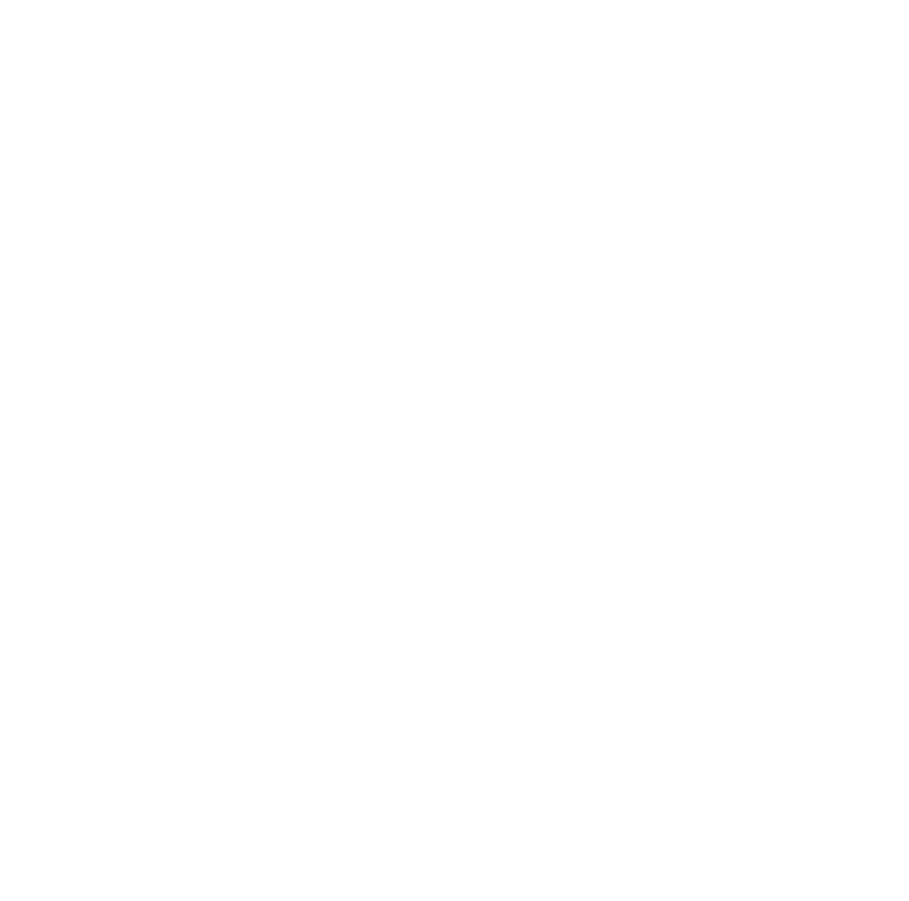
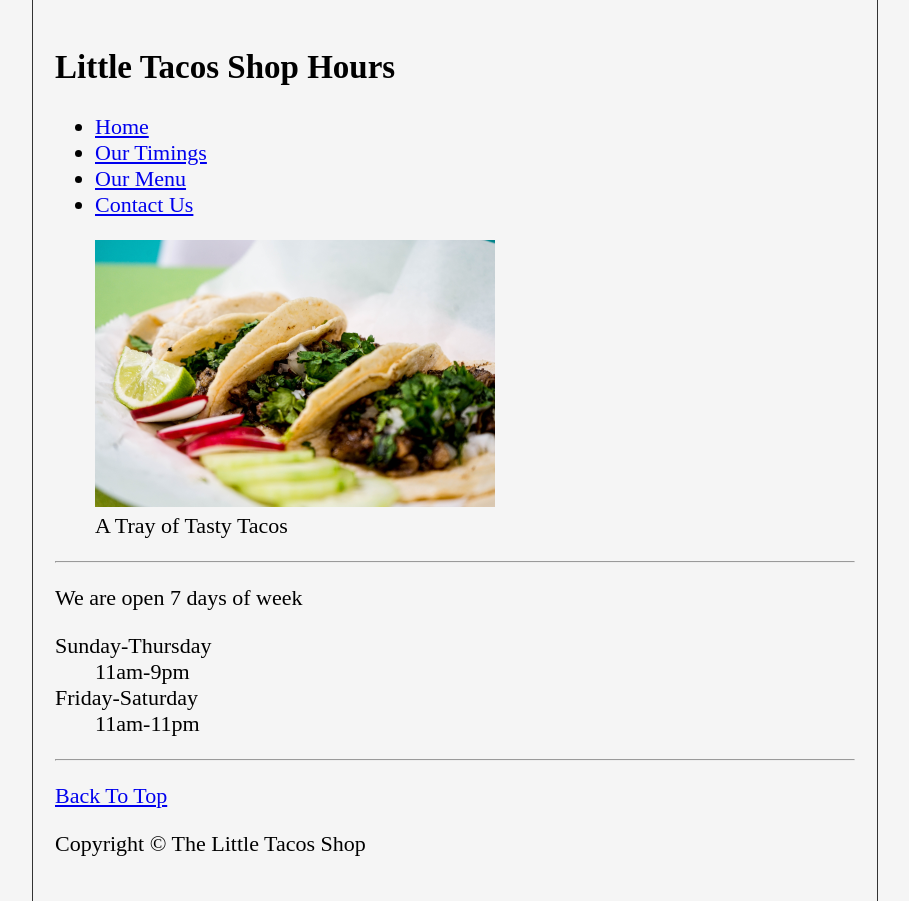
Before and after one commit to Sachin-RJ7/HTML-Projects, a plain HTML site: page Simple Form Website/hours.html in a window 1280 px wide. Shown: the whole page, without its empty margins (185-1094 px from the left). Before the commit the page ends 800 px from the top, so only its background shows below. Drawn offline with Linux system fonts and the light colour scheme.

Commit message:
Solved some mistake

```diff
--- a/Simple Form Website/hours.html
+++ b/Simple Form Website/hours.html
@@ -0,0 +1,65 @@
+<!DOCTYPE html>
+<html lang="en">
+  <head>
+    <meta charset="UTF-8" />
+    <meta http-equiv="X-UA-Compatible" content="IE=edge" />
+    <meta name="viewport" content="width=device-width, initial-scale=1.0" />
+    <meta name="author" content="Sachin Kumar" />
+    <meta name="description" content="Store Hours for The Little Tacos Shop" />
+    <title>LTS Hours</title>
+    <link rel="stylesheet" href="style.css" />
+    <link rel="shortcut icon" href="favicon.ico" type="image/x-icon" />
+  </head>
+
+  <body bgcolor="whitesmoke">
+    <header>
+      <nav>
+        <h1>Little Tacos Shop Hours</h1>
+        <ul>
+          <li>
+            <a href="/#home">Home</a>
+          </li>
+          <li>
+            <a href="#time">Our Timings</a>
+          </li>
+          <li>
+            <a href="/#menu">Our Menu</a>
+          </li>
+          <li>
+            <a href="contact.html">Contact Us</a>
+          </li>
+        </ul>
+        <figure>
+          <img
+            src="image/tacos_tray_400x267.png"
+            alt="A Tray of Tasty Tacos"
+            title="We Love Tacos"
+            width="400"
+            height="267"
+          />
+          <figcaption>A Tray of Tasty Tacos</figcaption>
+        </figure>
+      </nav>
+    </header>
+    <hr />
+    <!-- Main Content -->
+    <main id="time">
+      <article>
+        <p>We are open <time datetime="7">7</time> days of week</p>
+        <dl>
+          <dt>Sunday-Thursday</dt>
+          <dd>11am-9pm</dd>
+          <dt>Friday-Saturday</dt>
+          <dd>11am-11pm</dd>
+        </dl>
+      </article>
+    </main>
+    <hr />
+    <p>
+      <a href="#">Back To Top</a>
+    </p>
+    <footer>
+      <p>Copyright &copy; The Little Tacos Shop</p>
+    </footer>
+  </body>
+</html>
```
Also changed, not shown: Simple Form Website/contact.html (+12 -12 lines), Simple Form Website/index.html (+4 -3 lines).
